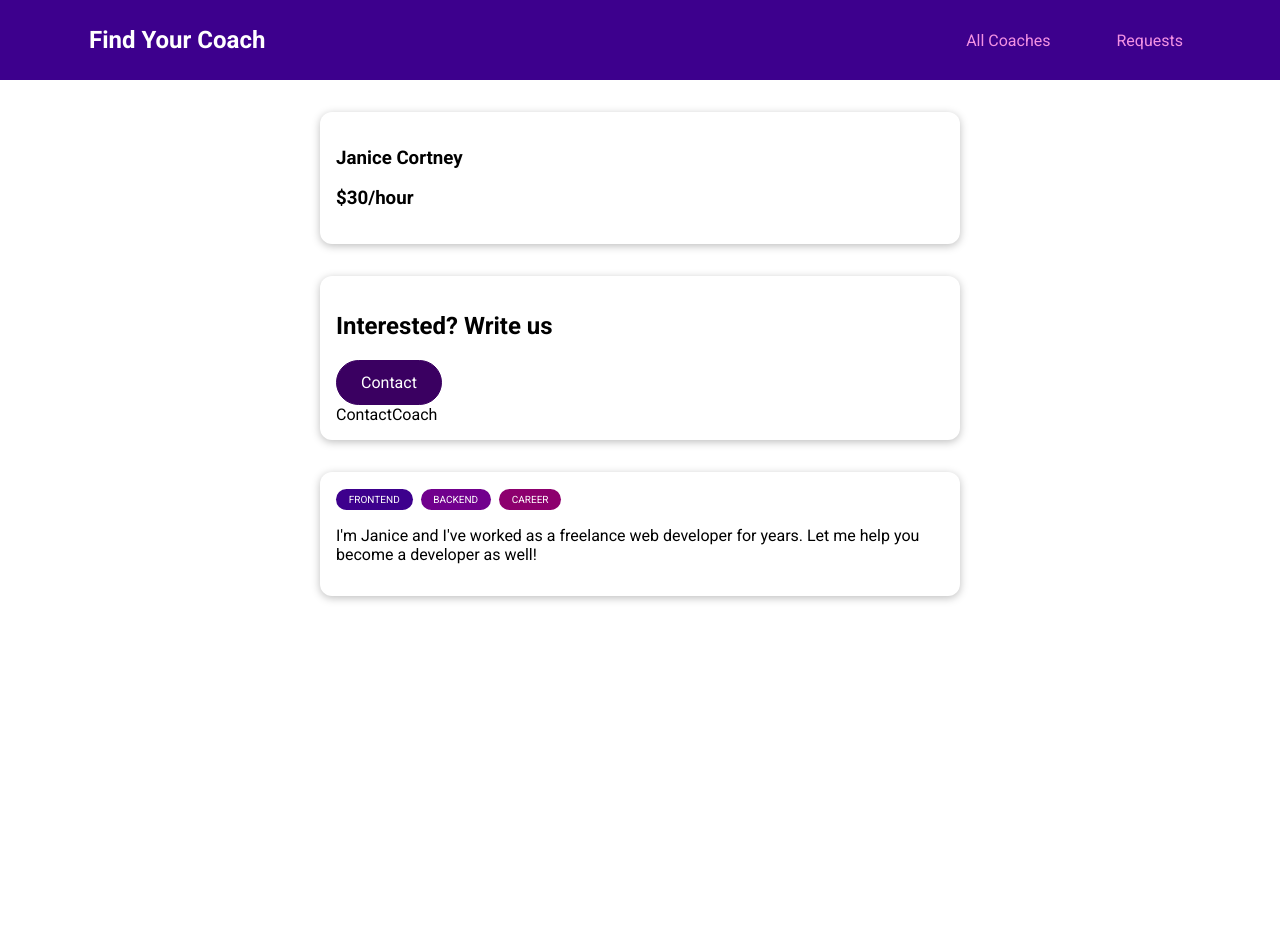
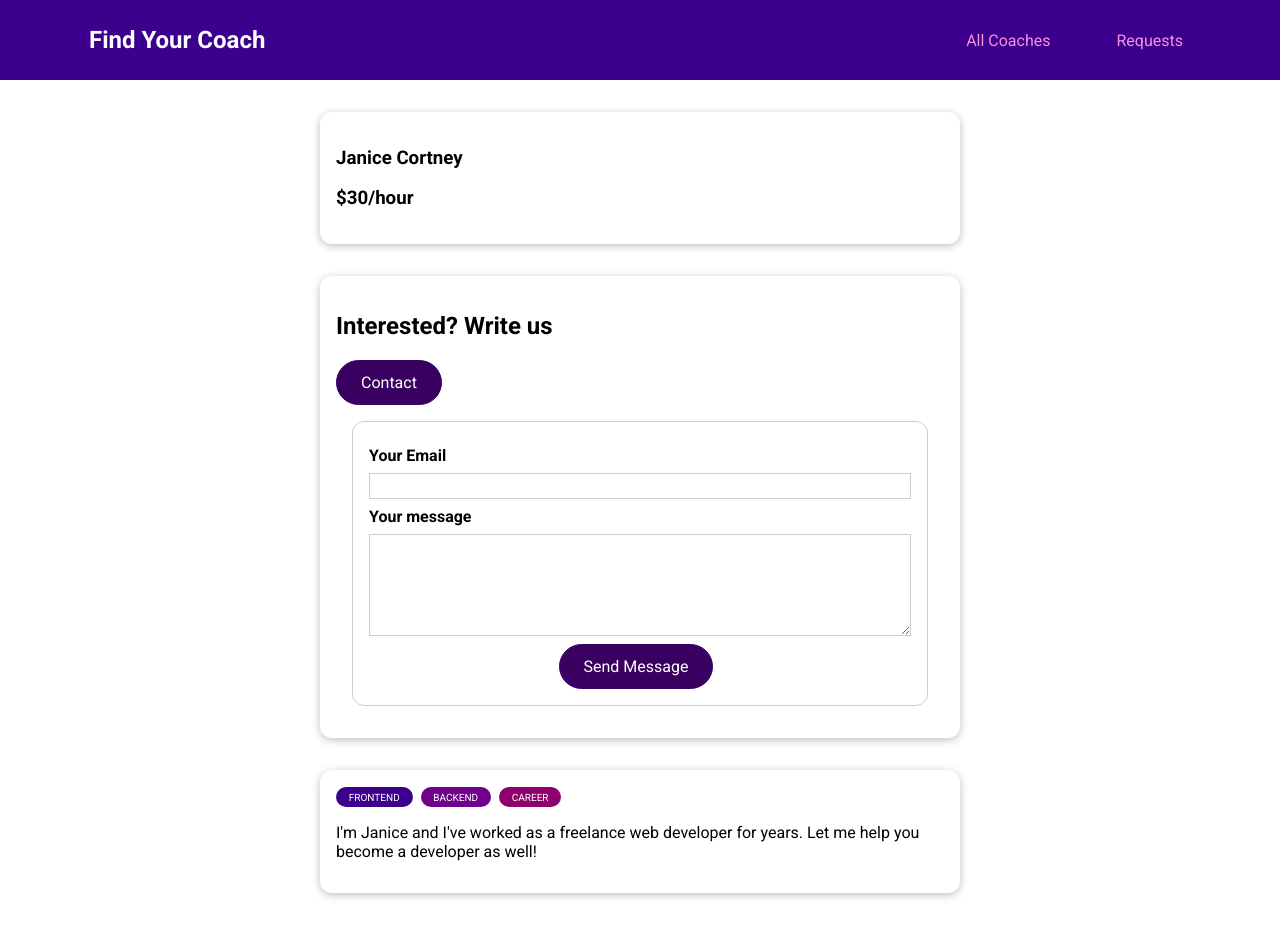
Before and after one commit to mulga/proje-coach, a Vue app: page /coaches/c1/contact in a window 1280 px wide. Before the commit the page ends 800 px from the top, so only its background shows below. Built offline with nearby package versions, Linux system fonts and the light colour scheme.

Commit message:
contact form

```diff
--- a/src/pages/requests/ContactCoach.vue
+++ b/src/pages/requests/ContactCoach.vue
@@ -1,11 +1,94 @@
 <template>
-  <div>ContactCoach</div>
+  <form @submit.prevent="submitForm">
+    <div class="form-control">
+      <label for="email">Your Email</label>
+      <input type="email" name="email" id="email" v-model.trim="email" />
+    </div>
+    <div class="form-control">
+      <label for="message">Your message</label>
+      <textarea
+        name=""
+        id="message"
+        cols="30"
+        rows="5"
+        v-model.trim="message"
+      ></textarea>
+    </div>
+    <p class="errors" v-if="!formIsValid">
+      Please enter your email and message
+    </p>
+    <div class="actions">
+      <base-button>Send Message</base-button>
+    </div>
+  </form>
 </template>
 
 <script>
 export default {
   name: "ContactCoach",
+  data() {
+    return {
+      email: "",
+      message: "",
+      formIsValid: true,
+    };
+  },
+  methods: {
+    submitForm() {
+      this.formIsValid = true;
+      if (
+        this.email === "" ||
+        !this.email.includes("@") ||
+        this.message === ""
+      ) {
+        this.formIsValid = false;
+        return;
+      }
+    },
+  },
 };
 </script>
 
-<style scoped></style>
+<style scoped>
+form {
+  margin: 1rem;
+  border: 1px solid #ccc;
+  border-radius: 12px;
+  padding: 1rem;
+}
+
+.form-control {
+  margin: 0.5rem 0;
+}
+
+label {
+  font-weight: bold;
+  margin-bottom: 0.5rem;
+  display: block;
+}
+
+input,
+textarea {
+  display: block;
+  width: 100%;
+  font: inherit;
+  border: 1px solid #ccc;
+  padding: 0.15rem;
+}
+
+input:focus,
+textarea:focus {
+  border-color: #3d008d;
+  background-color: #faf6ff;
+  outline: none;
+}
+
+.errors {
+  font-weight: bold;
+  color: red;
+}
+
+.actions {
+  text-align: center;
+}
+</style>
```
